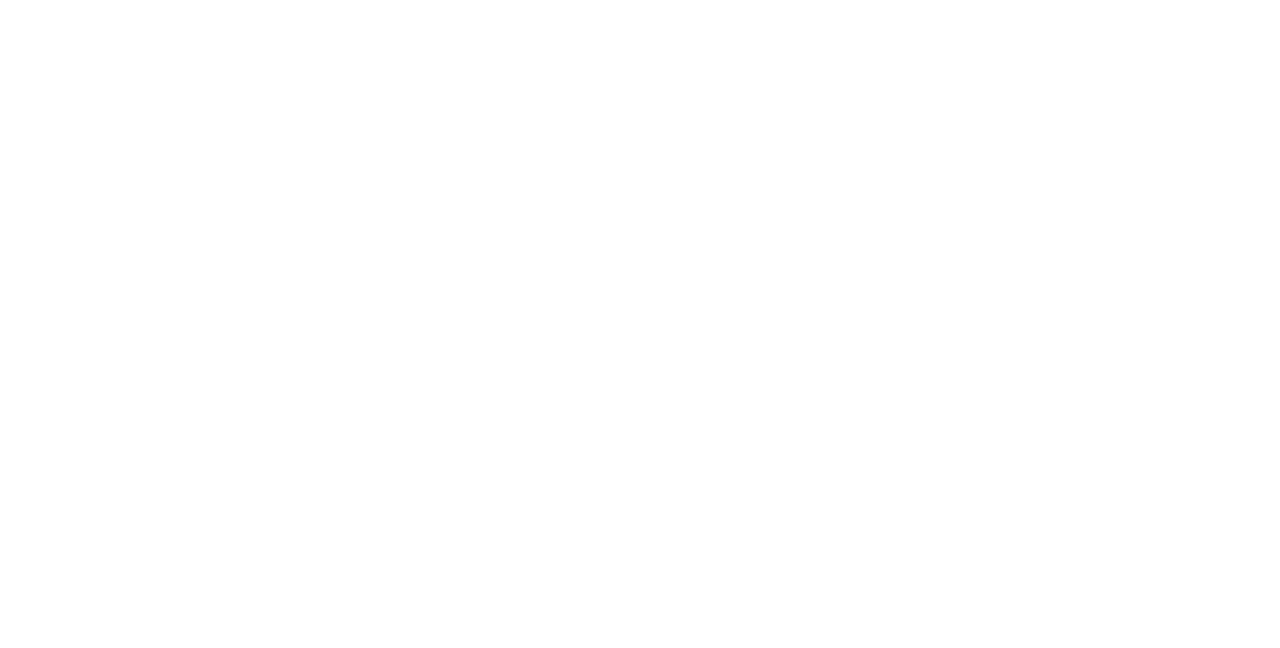
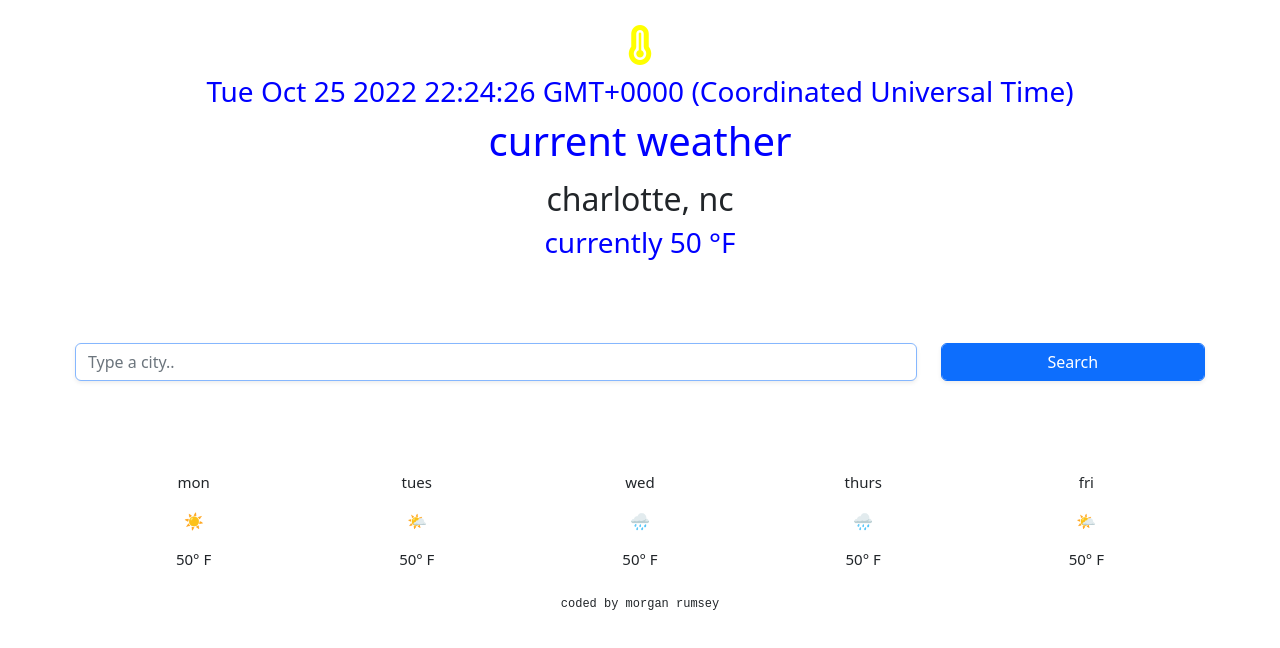
Before and after one commit to mjoy1113/weather-app-rumsey, a website: page index.html in a window 1280 px wide. Drawn offline with nearby package versions, Linux system fonts and the light colour scheme.

Commit message:
Moved project from CodeSandbox to Git

```diff
--- a/index.html
+++ b/index.html
@@ -5,6 +5,94 @@
     <meta http-equiv="X-UA-Compatible" content="IE=edge" />
     <meta name="viewport" content="width=device-width, initial-scale=1.0" />
     <title>Document</title>
+    <link
+      href="https://cdn.jsdelivr.net/npm/bootstrap@5.2.1/dist/css/bootstrap.min.css"
+      rel="stylesheet"
+      integrity="sha384-iYQeCzEYFbKjA/T2uDLTpkwGzCiq6soy8tYaI1GyVh/UjpbCx/TYkiZhlZB6+fzT"
+      crossorigin="anonymous"
+    />
+    <link rel="stylesheet" href="src/style.css" />
+    <script src="https://cdn.jsdelivr.net/npm/axios@1.1.2/dist/axios.min.js"></script>
+
+    <script
+      src="https://kit.fontawesome.com/8acd0df258.js"
+      crossorigin="anonymous"
+    ></script>
   </head>
-  <body></body>
+  <body>
+    <div class="temp-icon"><i class="fa-solid fa-temperature-full"></i></div>
+
+    <h3>date:</h3>
+    <h1>current weather</h1>
+    <h2 id="city">charlotte, nc</h2>
+
+    <div class="container">
+      <div class="container text-center">
+        <div class="row justify-content-md-center">
+          <div class="col-md-auto">
+            <h3>currently <span id="temperature"> 50 </span>°F</h3>
+          </div>
+        </div>
+      </div>
+    </div>
+
+    <div>
+      <form class="search-form" id="search-form">
+        <div class="row">
+          <div class="col-9">
+            <input
+              type="search"
+              placeholder="Type a city.."
+              autofocus="on"
+              autocomplete="off"
+              id="city-input"
+              class="form-control shadow-sm"
+            />
+          </div>
+          <div class="col-3">
+            <input
+              type="submit"
+              value="Search"
+              class="form-control btn btn-primary shadow-sm"
+            />
+          </div>
+        </div>
+      </form>
+    </div>
+
+    <div class="container">
+      <div class="container text-center">
+        <div class="row row-cols-5">
+          <div class="col">
+            <p>mon</p>
+            <div class="emoji">☀️</div>
+            <div class="temps">50° F</div>
+          </div>
+          <div class="col">
+            <p>tues</p>
+            <div class="emoji">🌤</div>
+            <div class="temps">50° F</div>
+          </div>
+          <div class="col">
+            <p>wed</p>
+            <div class="emoji">🌧</div>
+            <div class="temps">50° F</div>
+          </div>
+          <div class="col">
+            <p>thurs</p>
+            <div class="emoji">🌧</div>
+            <div class="temps">50° F</div>
+          </div>
+          <div class="col">
+            <p>fri</p>
+            <div class="emoji">🌤</div>
+            <div class="temps">50° F</div>
+          </div>
+        </div>
+      </div>
+    </div>
+    <br />
+    <div class="coded-by">coded by morgan rumsey</div>
+    <script src="src/index.js"></script>
+  </body>
 </html>
--- /dev/null
+++ b/src/index.js
@@ -0,0 +1,23 @@
+let now = new Date();
+let h3 = document.querySelector("h3");
+let date = now.getDate();
+h3.innerHTML = now;
+
+function displayWeatherCondition(response) {
+  document.querySelector("#city").innerHTML = response.data.name;
+  document.querySelector("#temperature").innerHTML = Math.round(
+    response.data.main.temp
+  );
+}
+
+function search(event) {
+  event.preventDefault();
+  let apiKey = "1d038ee28ef2727a9f0310860ac10ae9";
+  let units = "imperial";
+  let city = document.querySelector("#city-input").value;
+  let apiUrl = `https://api.openweathermap.org/data/2.5/weather?q=${city}&appid=${apiKey}&units=${units}`;
+  axios.get(apiUrl).then(displayWeatherCondition);
+}
+
+let searchForm = document.querySelector("#search-form");
+searchForm.addEventListener("submit", search);
--- /dev/null
+++ b/src/style.css
@@ -0,0 +1,47 @@
+h1,
+h3 {
+  text-align: center;
+  color: blue;
+  font-weight: 75;
+}
+
+h2 {
+  text-align: center;
+  margin-top: 15px;
+}
+col-12 {
+  text-align: center;
+}
+
+p,
+.temps,
+.emojis,
+.temp-icon {
+  margin-top: 15px;
+  font-size: 15px;
+  text-align: center;
+  font-weight: 75;
+}
+
+.temp-icon {
+  font-size: 40px;
+  color: yellow;
+  font-weight: 100;
+}
+
+.current-temp {
+  font-size: 25px;
+  font-weight: 100;
+}
+
+.coded-by {
+  text-align: center;
+  font-family: monospace;
+  font-size: 12px;
+  font-weight: 100;
+  padding-top: 20;
+}
+
+.search-form {
+  padding: 75px;
+}
```
Also changed, not shown: package.json (added, +19 -0 lines).
